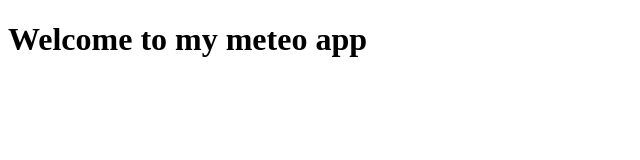
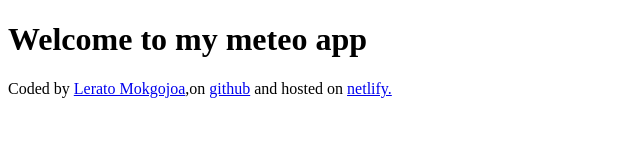
Before and after one commit to Lerato138/My-meteo-app-3, a plain HTML site: page index.html in a window 1280 px wide. Shown: the whole page, without its empty margins (0-640 px from the left). Drawn offline with Linux system fonts and the light colour scheme.

Commit message:
added a head and footer with website links

```diff
--- a/index.html
+++ b/index.html
@@ -7,5 +7,17 @@
   </head>
   <body>
     <h1>Welcome to my meteo app</h1>
+    <footer>
+      Coded by
+      <a href="https://github.com/Lerato138" target="_blank">Lerato Mokgojoa</a
+      >,on
+      <a href="https://github.com/Lerato138/My-meteo-app-3" target="_blank"
+        >github</a
+      >
+      and hosted on
+      <a href="https://guileless-duckanoo-d5426b.netlify.app/" target="_blank"
+        >netlify.</a
+      >
+    </footer>
   </body>
 </html>
```
